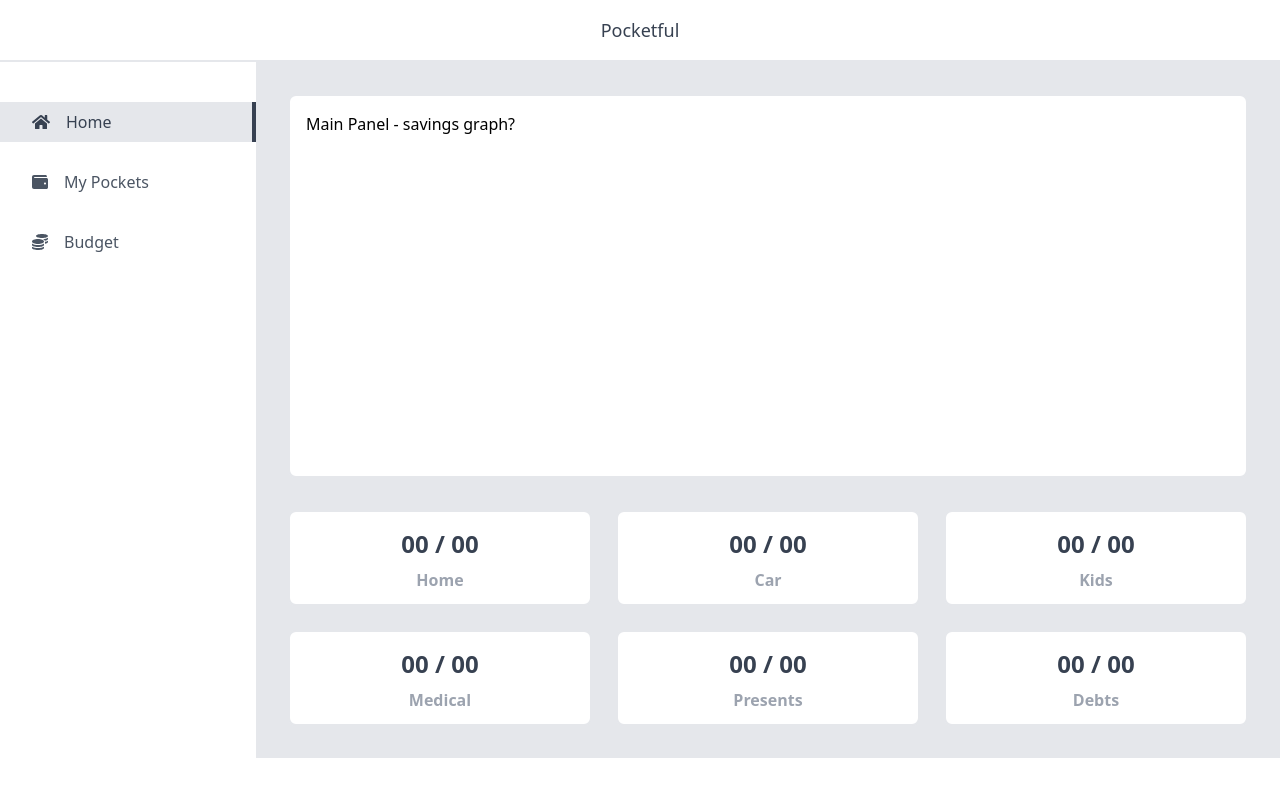
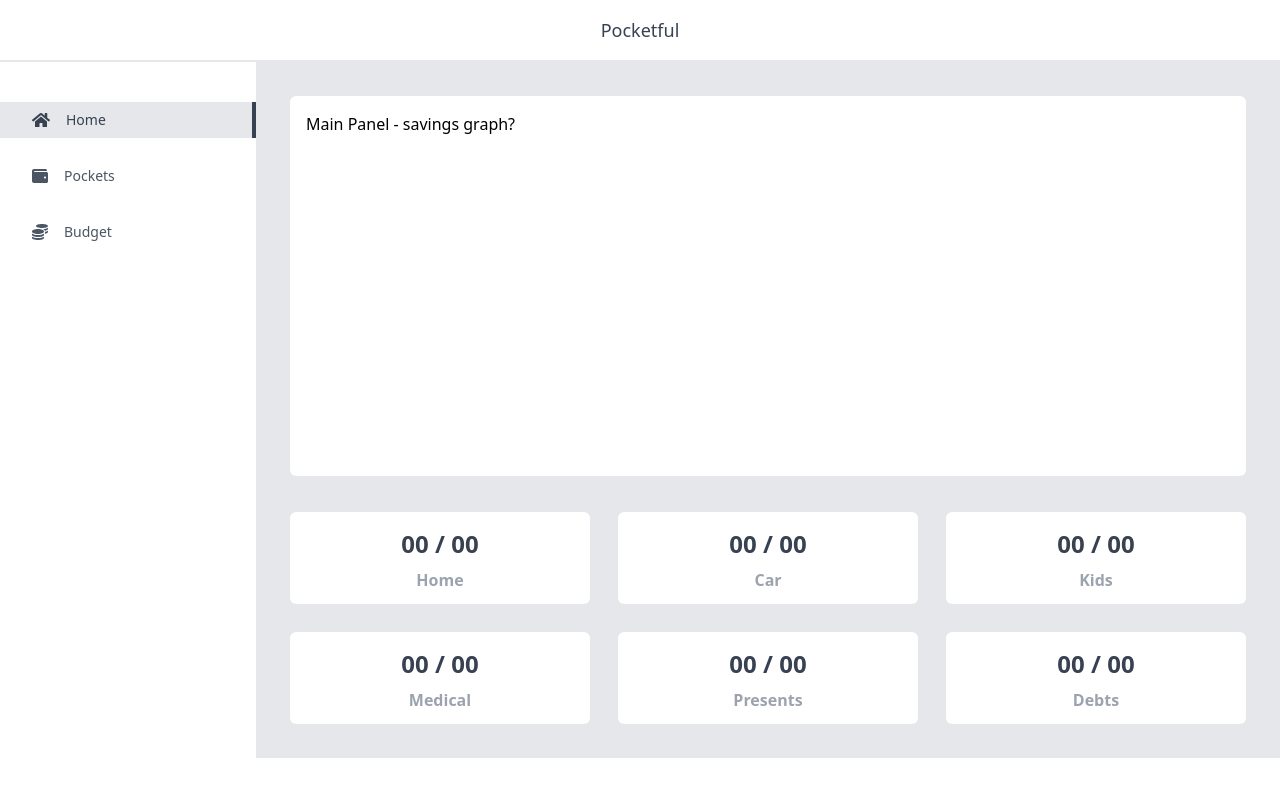
Before and after one commit to amy-justice/react-dashboard, a React (Create React App) app: page / in a window 1280 px wide. Shown: the top 796 px of the page. Built offline with nearby package versions, Linux system fonts and the light colour scheme.

Commit message:
Working on responsiveness

```diff
--- a/src/App.js
+++ b/src/App.js
@@ -15,9 +15,9 @@ const pockets = [
 
 function App() {
   return (
-    <div class="container bg-gray-200">
+    <div class="container bg-gray-200 w-screen">
       <HeaderBar />
-      <div class="content">
+      <div class="container flex flex-row">
         <Sidebar />
         <div class="grid-cols-1 w-9/12 gap-2">
           <MainPanel />
--- a/src/HeaderBar.js
+++ b/src/HeaderBar.js
@@ -2,7 +2,7 @@ import React from 'react'
 
 function HeaderBar() {
   return (
-    <div class="container mx-auto bg-white">
+    <div class="container w-screen mx-auto bg-white">
         <div class="px-4 py-4 sm:px-6 border-b-2 text-center align-middle text-lg font-medium text-gray-700">
             Pocketful
         </div>
--- a/src/MainPanel.js
+++ b/src/MainPanel.js
@@ -2,7 +2,7 @@ import React from 'react'
 
 function MainPanel() {
   return (
-    <div class='container bg-white m-8 h-96 border-2 p-4 rounded-lg w-full'>
+    <div class='container md:container-sm bg-white m-8 h-96 border-2 p-4 rounded-lg w-full md:w-full flex-initial'>
         Main Panel - savings graph?
     </div>
   )
--- a/src/Pockets.js
+++ b/src/Pockets.js
@@ -3,7 +3,7 @@ import PocketPanel from './PocketPanel'
 
 function Pockets( {pockets} ) {
     return (
-        <div class="container grid grid-cols-3 m-8 gap-6">
+        <div class="container grid lg:grid-cols-3 md:grid-cols-2 m-8 gap-6">
             {pockets.map(({ label, name, ...rest }) => (
                 <PocketPanel label={label} />
             ))}
--- a/src/Sidebar.js
+++ b/src/Sidebar.js
@@ -6,24 +6,24 @@ import { faHome, faWallet, faCoins } from '@fortawesome/free-solid-svg-icons'
 function Sidebar( {items} ) {
   return (
     <div class="flex flex-col sm:flex-row sm:justify-around">
-        <div class="w-64 h-full bg-white">
+        <div class="sm:w-40 lg:w-64 h-full bg-white">
             <nav class="mt-10">
                 <a class="flex items-center py-2 px-8 bg-gray-200 text-gray-700 border-r-4 border-gray-700" href="#">
                     <FontAwesomeIcon icon={faHome} />
 
-                    <span class="mx-4 font-medium">Home</span>
+                    <span class="mx-4 font-medium md:text-sm">Home</span>
                 </a>
 
                 <a class="flex items-center mt-5 py-2 px-8 text-gray-600 border-r-4 border-white hover:bg-gray-200 hover:text-gray-700 hover:border-gray-700" href="#">
                     <FontAwesomeIcon icon={faWallet} />
 
-                    <span class="mx-4 font-medium">My Pockets</span>
+                    <span class="mx-4 font-medium md:text-sm">Pockets</span>
                 </a>
 
                 <a class="flex items-center mt-5 py-2 px-8 text-gray-600 border-r-4 border-white hover:bg-gray-200 hover:text-gray-700 hover:border-gray-700" href="#">
                     <FontAwesomeIcon icon={faCoins} />
 
-                    <span class="mx-4 font-medium">Budget</span>
+                    <span class="mx-4 font-medium md:text-sm">Budget</span>
                 </a>
             </nav>
 
--- a/src/styles.css
+++ b/src/styles.css
@@ -7,7 +7,6 @@
 .content {
     display: flex;
     flex-direction: row;
-    height: 100%;
 }
 
 .sidebar {
```
